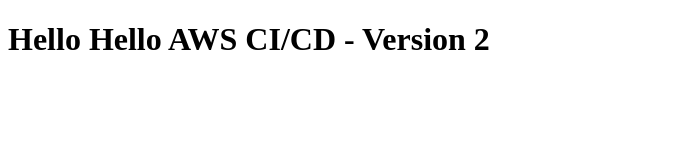
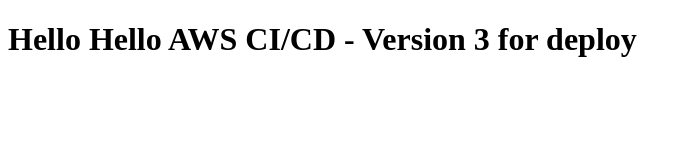
Before and after one commit to Ranjithyit/simple-cicd-demo, a plain HTML site: page index.html in a window 1280 px wide. Shown: the whole page, without its empty margins (0-691 px from the left). Drawn offline with Linux system fonts and the light colour scheme.

Commit message:
Updated index page for deploy

```diff
--- a/index.html
+++ b/index.html
@@ -4,6 +4,6 @@
     <title>My AWS CI/CD Demo</title>
 </head>
 <body>
-    <h1>Hello Hello AWS CI/CD - Version 2</h1>
+    <h1>Hello Hello AWS CI/CD - Version 3 for deploy</h1>
 </body>
 </html>
```
